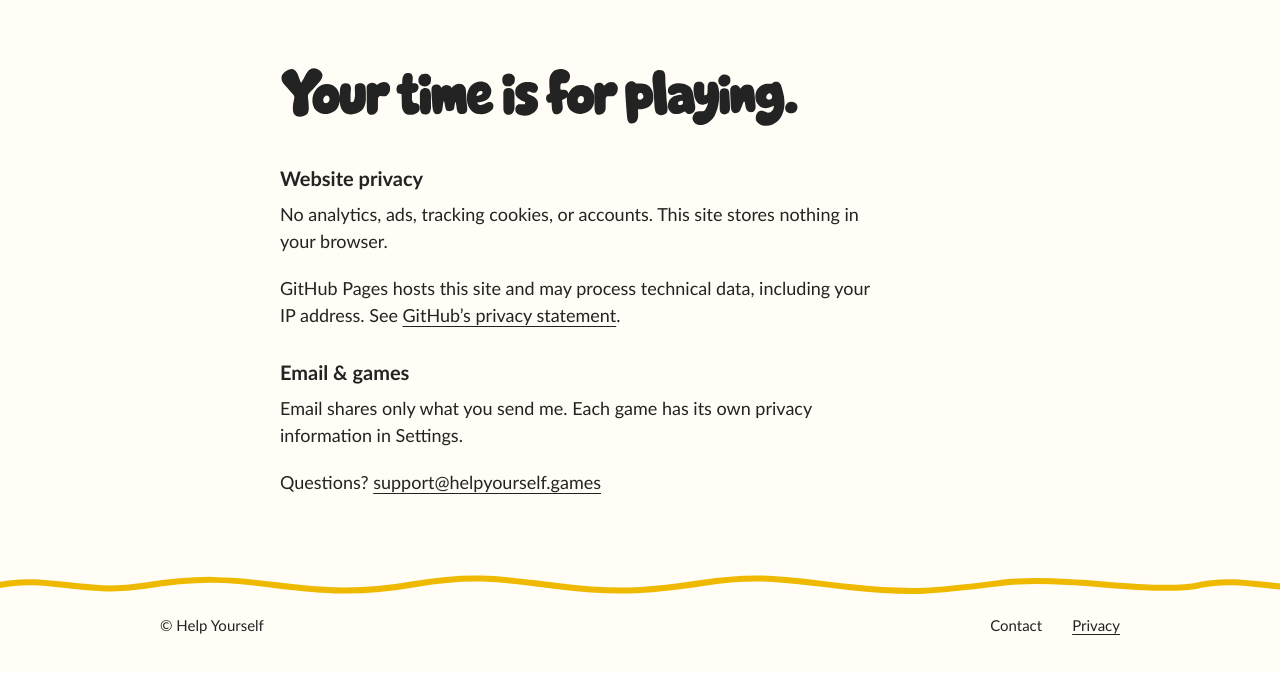
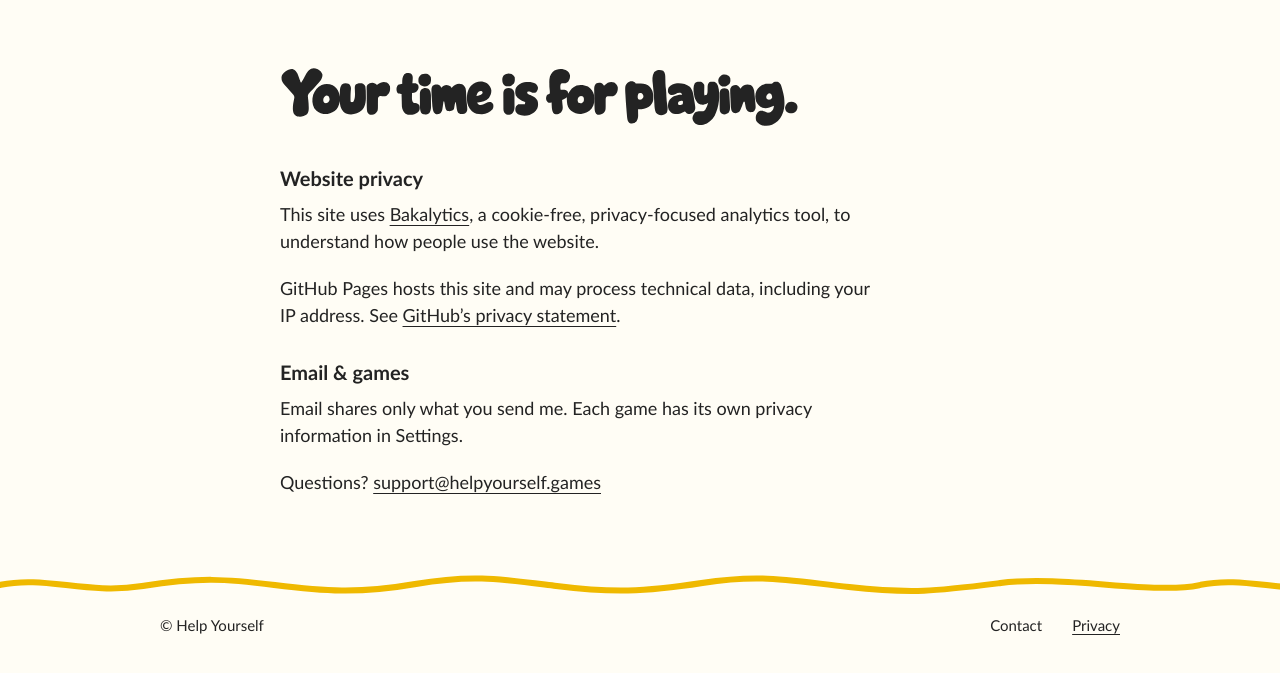
Before and after one commit to ericie/helpyourself-games, a plain HTML site: page docs/privacy/index.html in a window 1280 px wide. Shown: the part 97-770 px from the top of the page. Drawn offline with Linux system fonts and the light colour scheme.

Commit message:
Add Bakalytics analytics and privacy disclosure

```diff
--- a/docs/privacy/index.html
+++ b/docs/privacy/index.html
@@ -12,6 +12,7 @@
   <link rel="stylesheet" href="../assets/styles.css?v=23">
   <link rel="preload" href="../assets/fonts/Lato-Regular.ttf" as="font" type="font/ttf" crossorigin>
   <script src="../assets/site.js?v=3" defer></script>
+  <script defer src="https://bakalytics.com/bakalytics.js" data-property="df28fb0e-aca4-45f9-acde-9a55ff2860d5"></script>
 </head>
 <body>
   <a class="skip-link" href="#main">Skip to content</a>
@@ -30,7 +31,7 @@
     <div class="page-intro"><h1 class="lettered-heading"><span class="visually-hidden">Your time is for playing.</span><img class="heading-art" src="../assets/headings/your-time-is-for-playing.svg" alt="" aria-hidden="true" width="1435" height="166"></h1></div>
     <div class="privacy-copy">
       <h2>Website privacy</h2>
-      <p>No analytics, ads, tracking cookies, or accounts. This site stores nothing in your browser.</p>
+      <p>This site uses <a href="https://bakalytics.com/">Bakalytics</a>, a cookie-free, privacy-focused analytics tool, to understand how people use the website.</p>
       <p>GitHub Pages hosts this site and may process technical data, including your IP address. See <a href="https://docs.github.com/en/site-policy/privacy-policies/github-general-privacy-statement">GitHub’s privacy statement</a>.</p>
       <h2>Email &amp; games</h2>
       <p>Email shares only what you send me. Each game has its own privacy information in Settings.</p>
```
Also changed, not shown: docs/404.html (+2 -1 lines), docs/about/index.html (+1 -0 lines), docs/arrow-strum/index.html (+1 -0 lines), docs/arrow-strum/privacy/index.html (+1 -0 lines), docs/arrow-strum/support/index.html (+1 -0 lines), docs/games/index.html (+1 -0 lines), docs/index.html (+1 -0 lines), docs/support/index.html (+1 -0 lines).
